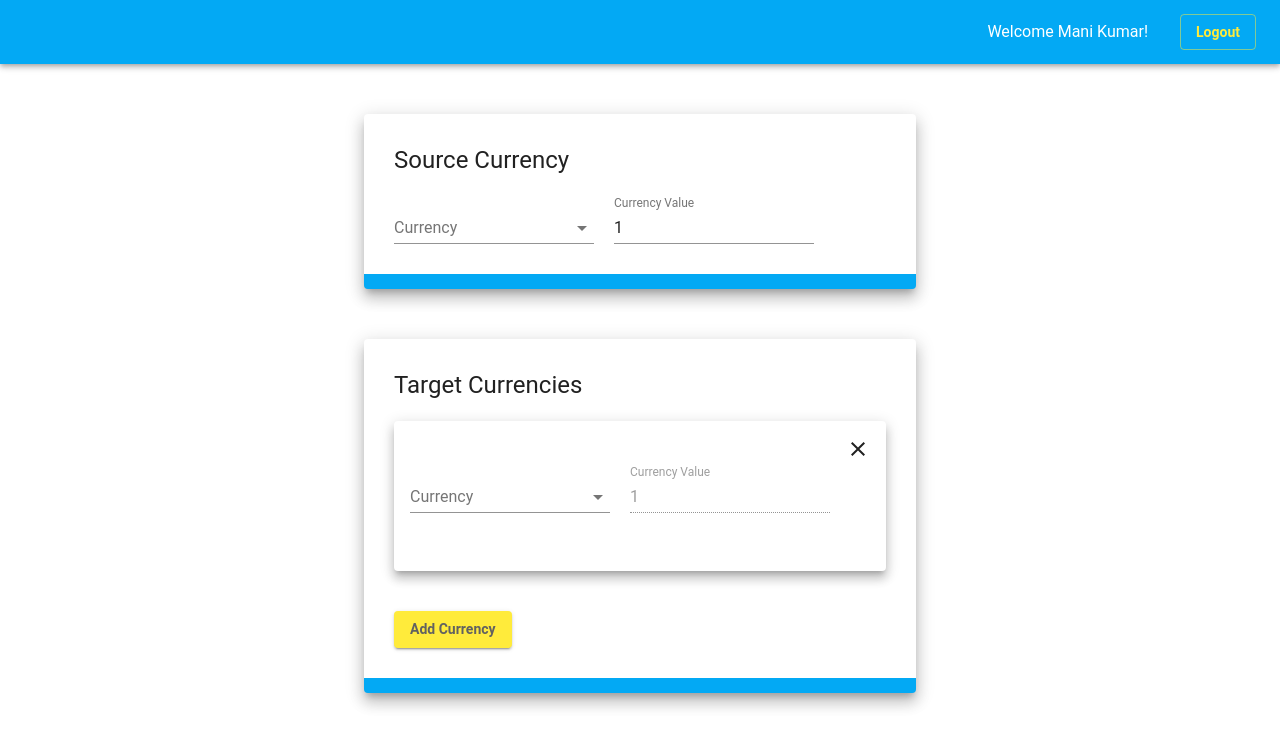
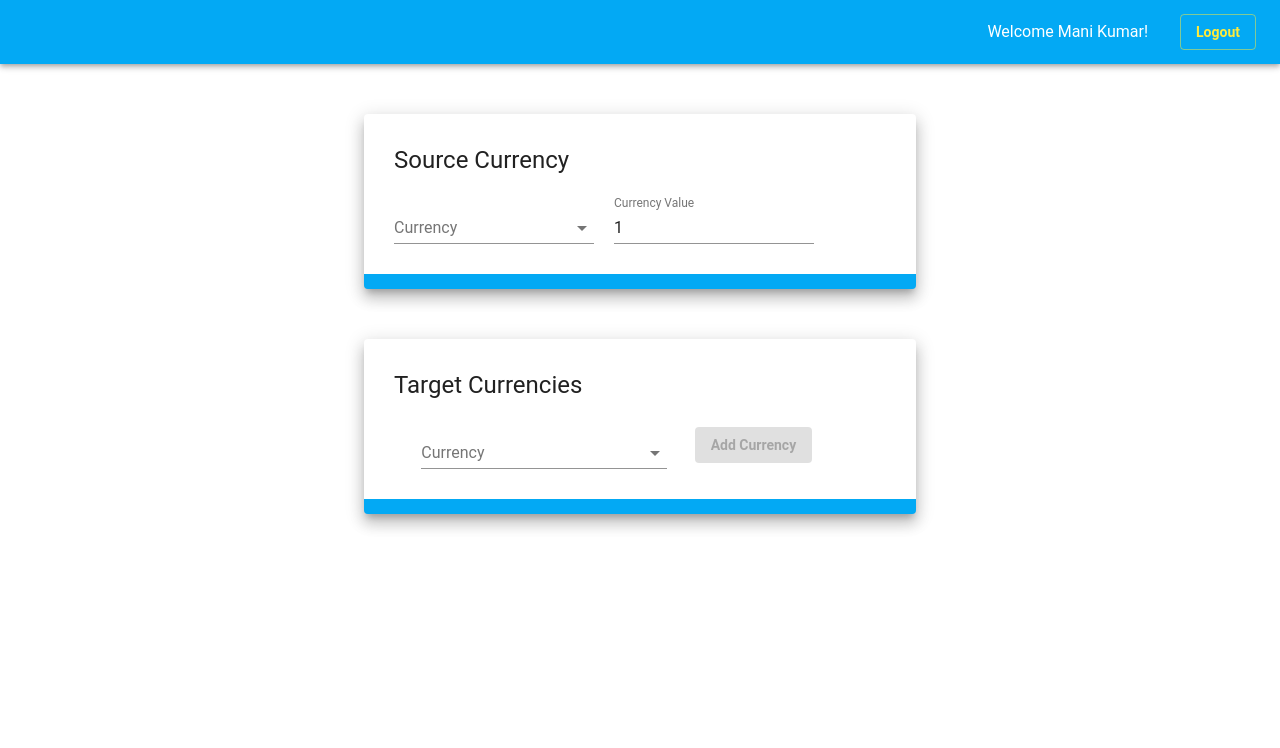
Before and after one commit to ks-mani/currency-convertor, a React (Create React App) app: page / in a window 1280 px wide. Shown: the top 748 px of the page. Built offline with nearby package versions, Linux system fonts and the light colour scheme; the HTML template or start-up script is replaced by a standard one.

Commit message:
Target Some Progress

```diff
--- a/src/components/SourceCurrencyCard/SourceCurrencyCard.js
+++ b/src/components/SourceCurrencyCard/SourceCurrencyCard.js
@@ -93,7 +93,6 @@ const SourceCurrencyCard = (props) => {
                     </FormControl>
                     <FormControl classes={{ root: classes.fcCurrency }}>
                         <TextField
-                            id="standard-basic"
                             label="Currency Value"
                             defaultValue={currencyValue}
                             error={isError}
--- a/src/components/TargetCurrenciesCard/TargetCurrenciesCard.js
+++ b/src/components/TargetCurrenciesCard/TargetCurrenciesCard.js
@@ -1,7 +1,7 @@
-import React, { useState } from 'react';
-import { Paper, makeStyles, Typography, Button, FormControl, InputLabel, MenuItem, TextField, Select, Card, CardContent, Grid } from '@material-ui/core';
+import React, { useState, useEffect } from 'react';
+import { Paper, makeStyles, Typography, Button, FormControl, Select, InputLabel, MenuItem, Grid } from '@material-ui/core';
 import { lightBlue } from '@material-ui/core/colors';
-import CloseIcon from '@material-ui/icons/Close';
+import TargetCurrencyInnerItem from './TargetCurrencyInnerItem/TargetCurrencyInnerItem'
 
 import { currencyCodeNameMap } from '../../utils/currencyCodeNameMap.js'
 
@@ -13,33 +13,16 @@ const useStyle = makeStyles((theme) => ({
         boxSizing: 'border-box',
         borderBottom: '15px solid ' + lightBlue[500]
     }),
+    fcCurrency: {
+        minWidth: '100%',
+        maxWidth: '100%',
+        [theme.breakpoints.down('xs')]: {
+            marginBottom: 20
+        }
+    },
     buttonRoot: {
         textTransform: 'capitalize',
         fontWeight: 600,
-        marginTop: 40
-    },
-    fcCurrency: {
-        minWidth: 200,
-        maxWidth: 200,
-        marginRight: 20,
-        [theme.breakpoints.down('xs')]: {
-            minWidth: '100%',
-            maxWidth: '100%',
-            marginBottom: 20
-        }
-    },
-    menuItems: {
-        maxHeight: '400px'
-    },
-    cardRoot: {
-        position: 'relative',
-        marginTop: 20,
-        [theme.breakpoints.down('xs')]: {
-            height: 200
-        },
-        [theme.breakpoints.up('sm')]: {
-            height: 150
-        }
     }
 }))
 
@@ -47,24 +30,41 @@ const TargetCurrencyCard = (props) => {
     const classes = useStyle({ width: props.width });
 
     const [currency, setCurrency] = useState('');
-    const [currencyValue, setCurrencyValue] = useState(1);
+    const [shouldButtonDisable, setShouldButtonDisable] = useState(false);
+
+    const [initTargetCurrency, setInitTargetCurrency] = useState(copyCurrencyCodeMap(currencyCodeNameMap.mapData));
+    const [activeTargetCurrency, setActiveTargetCurrency] = useState([]);
+
+
+    function copyCurrencyCodeMap(mapArr) {
+        let arr = [];
+        for (let elem of mapArr) {
+            arr.push({ ...elem });
+        }
+        return arr;
+    }
 
     const currencyChangeHandler = (event) => {
         event.preventDefault();
         setCurrency(event.target.value);
     }
 
+    useEffect(() => {
+        if (currency === '') setShouldButtonDisable(true)
+        else setShouldButtonDisable(false)
+    }, [currency])
+
+
+    const addCurrencyHandler = () => {
+        setActiveTargetCurrency(initTargetCurrency.find(item => item.code === currency))
+    }
+
 
     return (
         <Paper classes={{ root: classes.paperRoot }} elevation={10}>
             <Typography variant="h5">Target Currencies</Typography>
-            <Card classes={{ root: classes.cardRoot }} raised>
-                <CardContent>
-                    <Grid container justify="flex-end">
-                        <Grid item>
-                            <CloseIcon />
-                        </Grid>
-                    </Grid>
+            <Grid container direction="row" justify="space-evenly" alignItems="center" style={{ marginTop: 20 }}>
+                <Grid item xs={12} sm={6}>
                     <FormControl classes={{ root: classes.fcCurrency }}>
                         <InputLabel id="source-currency-select">Currency</InputLabel>
                         <Select
@@ -72,23 +72,40 @@ const TargetCurrencyCard = (props) => {
                             value={currency}
                             MenuProps={{ classes: { paper: classes.menuItems } }}
                             onChange={currencyChangeHandler}>
-                            {currencyCodeNameMap.mapData.map((item, index) => {
+                            {initTargetCurrency.map((item) => {
                                 return (
-                                    <MenuItem key={item.id} value={item.code}>{`${item.name} (${item.code})`}</MenuItem>
+                                    <MenuItem
+                                        key={item.id}
+                                        disabled={activeTargetCurrency.includes(item)}
+                                        value={item.code}>
+                                        {`${item.name} (${item.code})`}
+                                    </MenuItem>
                                 )
                             })}
                         </Select>
                     </FormControl>
-                    <FormControl classes={{ root: classes.fcCurrency }}>
-                        <TextField
-                            id="standard-basic"
-                            label="Currency Value"
-                            value={currencyValue}
-                            disabled />
-                    </FormControl>
-                </CardContent>
-            </Card>
-            <Button variant="contained" color="secondary" classes={{ root: classes.buttonRoot }}>Add Currency</Button>
+                </Grid>
+                <Grid item xs={12} sm={4}>
+                    <Button
+                        variant="contained"
+                        color="secondary"
+                        classes={{ root: classes.buttonRoot }}
+                        disabled={shouldButtonDisable}
+                        onClick={addCurrencyHandler}>
+                        Add Currency
+                    </Button>
+                </Grid>
+            </Grid>
+
+            {
+                activeTargetCurrency
+                    .map(item => (
+                        <TargetCurrencyInnerItem
+                            key={item}
+                            currency={item.name}
+                            currencyValue={6} />
+                    ))
+            }
         </Paper>
     );
 }
--- /dev/null
+++ b/src/components/TargetCurrenciesCard/TargetCurrencyInnerItem/TargetCurrencyInnerItem.js
@@ -0,0 +1,59 @@
+import React from 'react';
+
+import {FormControl, TextField, Card, CardContent, Grid, makeStyles } from '@material-ui/core';
+import CloseIcon from '@material-ui/icons/Close';
+
+const useStyle = makeStyles((theme) => ({
+    fcCurrency: {
+        minWidth: 200,
+        maxWidth: 200,
+        marginRight: 20,
+        [theme.breakpoints.down('xs')]: {
+            minWidth: '100%',
+            maxWidth: '100%',
+            marginBottom: 20
+        }
+    },
+    menuItems: {
+        maxHeight: '400px'
+    },
+    cardRoot: {
+        position: 'relative',
+        marginTop: 20,
+        [theme.breakpoints.down('xs')]: {
+            minHeight: 180
+        },
+        [theme.breakpoints.up('sm')]: {
+            height: 120
+        }
+    }
+}))
+
+const TargetCurrencyInnerItem = (props) => {
+    const classes = useStyle({ width: props.width });
+    return (
+        <Card classes={{ root: classes.cardRoot }} raised>
+            <CardContent>
+                <Grid container justify="flex-end">
+                    <Grid item>
+                        <CloseIcon />
+                    </Grid>
+                </Grid>
+                <FormControl classes={{ root: classes.fcCurrency }}>
+                    <TextField
+                        label="Currency Type"
+                        value={props.currency}
+                        disabled />
+                </FormControl>
+                <FormControl classes={{ root: classes.fcCurrency }}>
+                    <TextField
+                        label="Currency Value"
+                        value={props.currencyValue}
+                        disabled />
+                </FormControl>
+            </CardContent>
+        </Card>
+    )
+}
+
+export default TargetCurrencyInnerItem;
```
